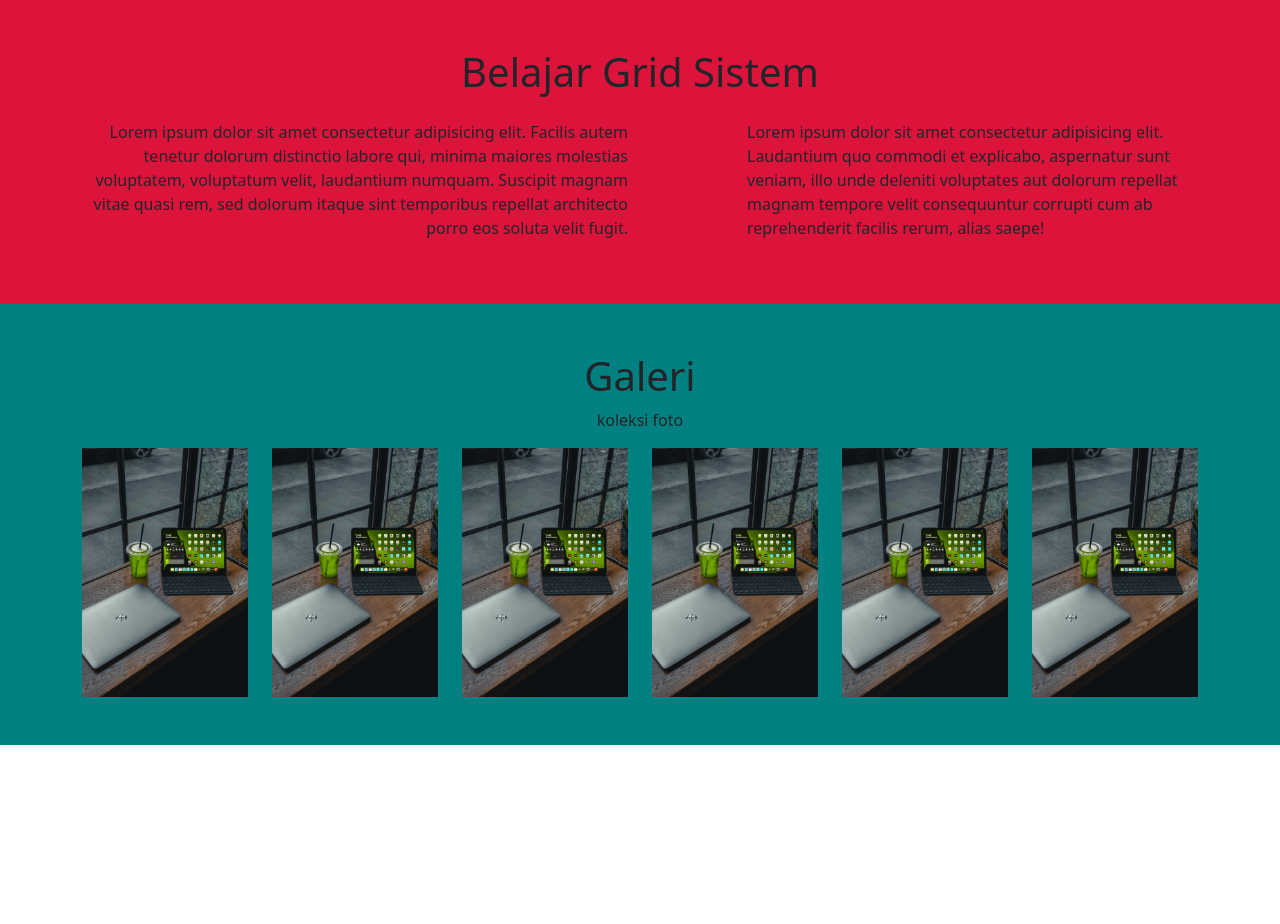
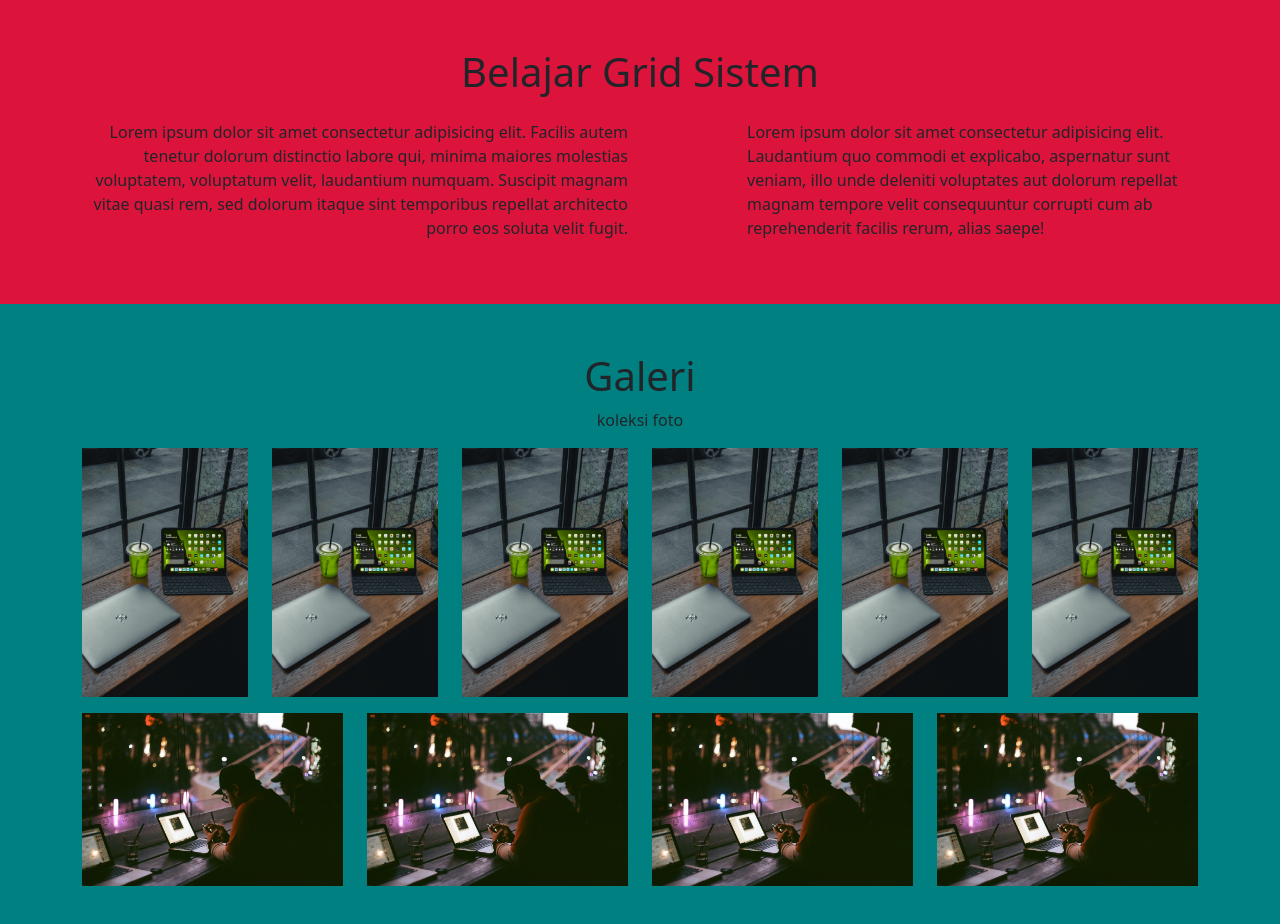
Before and after one commit to Soe-Hok-Gie/grid-sistem, a React (Create React App) app: page / in a window 1280 px wide. Shown: the top 924 px of the page. Before the commit the page ends 800 px from the top, so only its background shows below. Built offline with nearby package versions, Linux system fonts and the light colour scheme.

Commit message:
menambahkan row baru dgn 4 col-3 dan perubahan detail kecil

```diff
--- a/src/components/Galeri.jsx
+++ b/src/components/Galeri.jsx
@@ -30,6 +30,20 @@ const Galeri = () => {
             <img src="./assets/1.png" alt="" class="img-fluid" />
           </div>
         </div>
+        <div className="row my-3">
+          <div className="col-3 ">
+            <img src="./assets/2.png" alt="" class="img-fluid" />
+          </div>
+          <div className="col-3 ">
+            <img src="./assets/2.png" alt="" class="img-fluid" />
+          </div>
+          <div className="col-3 ">
+            <img src="./assets/2.png" alt="" class="img-fluid" />
+          </div>
+          <div className="col-3 ">
+            <img src="./assets/2.png" alt="" class="img-fluid" />
+          </div>
+        </div>
       </div>
     </div>
   );
```
